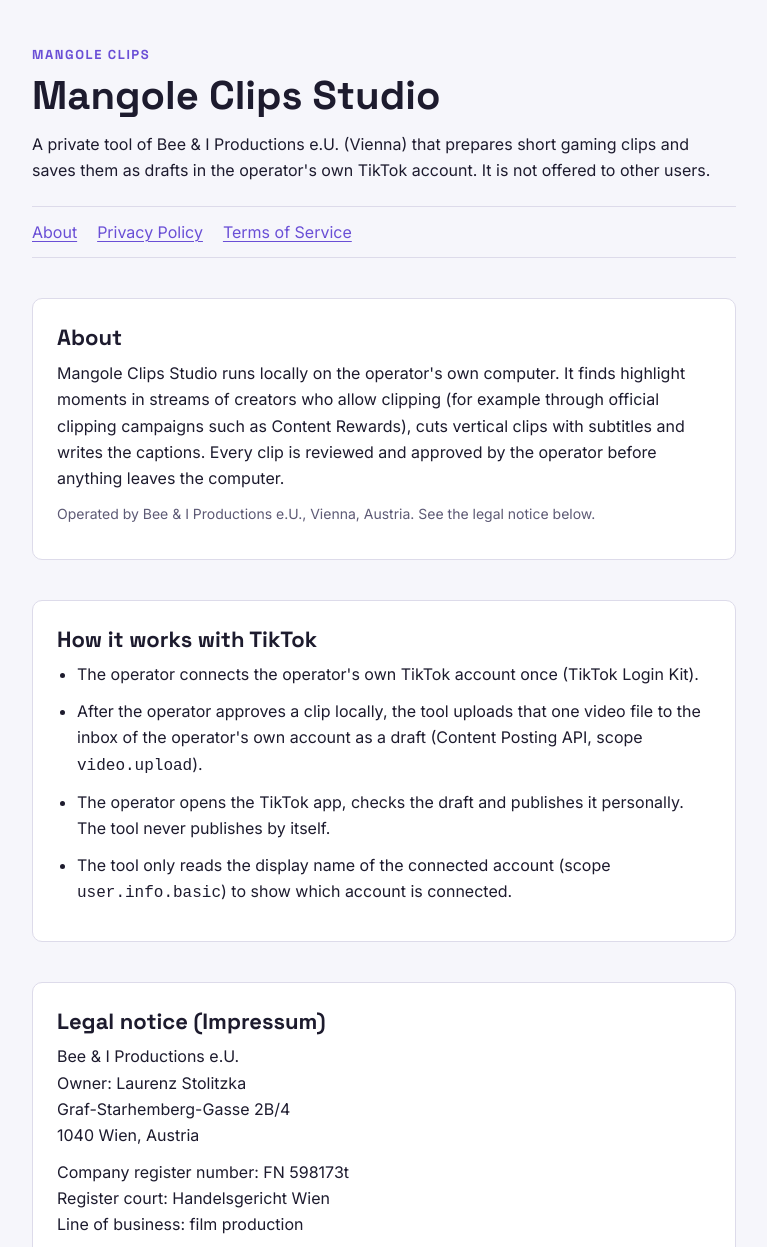
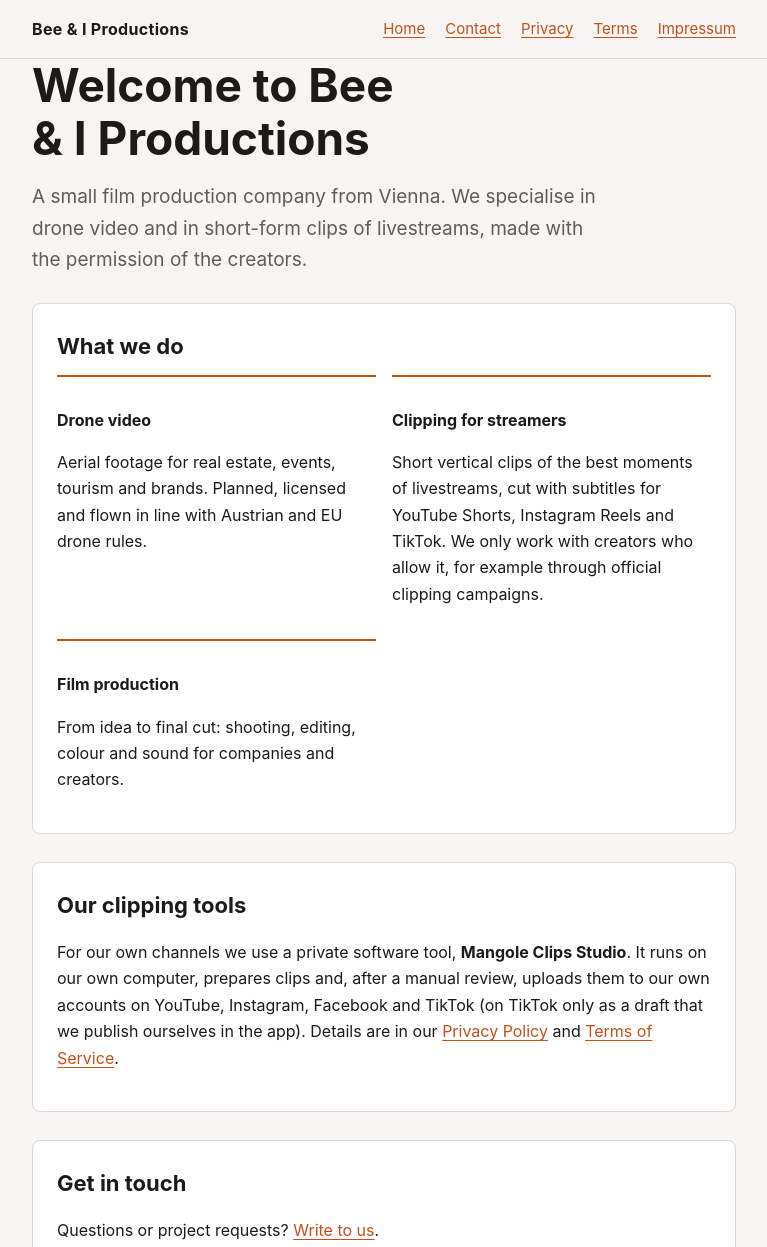
Before and after one commit to laurenzstolitzka/beeandi-seiten, a plain HTML site: page index.html in a window 1280 px wide. Shown: the top 1247 px of the page, without its empty margins (256-1023 px from the left). Drawn offline with Linux system fonts and the light colour scheme.

Commit message:
Add files via upload

```diff
--- a/index.html
+++ b/index.html
@@ -1,54 +1,13 @@
 <!doctype html>
 <html lang="en"><head><meta charset="utf-8"><meta name="viewport" content="width=device-width,initial-scale=1">
-<title>Mangole Clips Studio</title>
-<meta name="robots" content="noindex, nofollow">
-
-<link rel="stylesheet" href="https://fonts.googleapis.com/css2?family=Space+Grotesk:wght@500;700&family=Inter:wght@400;600&display=swap">
-<style>
-/* Layout: eine ruhige Textspalte, Navigation oben, Abschnitte mit Sprungmarken (TikTok-Seite, getrennt von der Google-Seite) */
-:root {
-  --bg: #f6f6fb; --fg: #1d1b2e; --muted: #5d5a75; --line: #dddbea; --accent: #6a4fd6; --card: #ffffff;
-  --display: "Space Grotesk", "Helvetica Neue", Arial, sans-serif;
-  --text: "Inter", -apple-system, "Segoe UI", Arial, sans-serif;
-}
-@media (prefers-color-scheme: dark) { :root:not([data-theme="light"]) { --bg: #14131f; --fg: #ecebf5; --muted: #a9a6c2; --line: #2e2c42; --accent: #a48ff2; --card: #1c1a2b; color-scheme: dark } }
-:root[data-theme="dark"] { --bg: #14131f; --fg: #ecebf5; --muted: #a9a6c2; --line: #2e2c42; --accent: #a48ff2; --card: #1c1a2b; color-scheme: dark }
-body { background: var(--bg); color: var(--fg); font: 16px/1.65 var(--text); }
-.wrap { max-width: 44rem; margin: 0 auto; padding-block: 40px 64px; padding-left: max(16px, env(safe-area-inset-left, 0px)); padding-right: max(16px, env(safe-area-inset-right, 0px)); display: grid; gap: 40px; }
-header { display: grid; gap: 12px; }
-.marke { font: 700 13px/1 var(--display); letter-spacing: .12em; text-transform: uppercase; color: var(--accent); }
-h1 { font: 700 clamp(28px, 6vw, 40px)/1.15 var(--display); margin: 0; text-wrap: balance; }
-h2 { font: 700 22px/1.3 var(--display); margin: 0 0 8px; }
-h3 { font: 600 15px/1.4 var(--text); margin: 18px 0 4px; }
-p, li { margin: 0 0 10px; color: var(--fg); }
-.leise { color: var(--muted); font-size: 14px; }
-nav { display: flex; flex-wrap: wrap; gap: 8px 20px; border-block: 1px solid var(--line); padding-block: 12px; }
-nav a, a { color: var(--accent); text-underline-offset: 3px; }
-a:focus-visible { outline: 2px solid var(--accent); outline-offset: 2px; }
-section { background: var(--card); border: 1px solid var(--line); border-radius: 10px; padding: 24px; scroll-margin-top: 16px; }
-ul { padding-left: 20px; margin: 0 0 10px; }
-</style>
-
-<div class="wrap">
-  <header><span class="marke">Mangole Clips</span><h1>Mangole Clips Studio</h1><p>A private tool of Bee &amp; I Productions e.U. (Vienna) that prepares short gaming clips and saves them as drafts in the operator's own TikTok account. It is not offered to other users.</p><nav aria-label="Pages"><a href="/">About</a><a href="/privacy.html">Privacy Policy</a><a href="/terms.html">Terms of Service</a></nav></header>
-  <section id="about">
-    <h2>About</h2>
-    <p>Mangole Clips Studio runs locally on the operator's own computer. It finds highlight moments in streams of creators who allow clipping (for example through official clipping campaigns such as Content Rewards), cuts vertical clips with subtitles and writes the captions. Every clip is reviewed and approved by the operator before anything leaves the computer.</p>
-    <p class="leise">Operated by Bee &amp; I Productions e.U., Vienna, Austria. See the legal notice below.</p>
-  </section>
-  <section id="how">
-    <h2>How it works with TikTok</h2>
-    <ul>
-      <li>The operator connects the operator's own TikTok account once (TikTok Login Kit).</li>
-      <li>After the operator approves a clip locally, the tool uploads that one video file to the inbox of the operator's own account as a draft (Content Posting API, scope <code>video.upload</code>).</li>
-      <li>The operator opens the TikTok app, checks the draft and publishes it personally. The tool never publishes by itself.</li>
-      <li>The tool only reads the display name of the connected account (scope <code>user.info.basic</code>) to show which account is connected.</li>
-    </ul>
-  </section>
-  <section id="impressum">
-    <h2>Legal notice (Impressum)</h2>
-    <p>Bee &amp; I Productions e.U.<br>Owner: Laurenz Stolitzka<br>Graf-Starhemberg-Gasse 2B/4<br>1040 Wien, Austria</p>
-    <p>Company register number: FN 598173t<br>Register court: Handelsgericht Wien<br>Line of business: film production</p>
-  </section>
-</div>
-</body></html>
+<title>Bee & I Productions</title><meta name="description" content="Bee & I Productions: drone video, streamer clipping and film production from Vienna."><link rel="stylesheet" href="/style.css"></head><body>
+<header class="top"><div class="wrap"><a class="logo" href="/">Bee &amp; I Productions</a><nav aria-label="Main"><a href="/">Home</a><a href="/contact.html">Contact</a><a href="/privacy.html">Privacy</a><a href="/terms.html">Terms</a><a href="/impressum.html">Impressum</a></nav></div></header>
+<main class="wrap">
+<div><h1>Welcome to Bee &amp; I Productions</h1><p class="lead">A small film production company from Vienna. We specialise in drone video and in short-form clips of livestreams, made with the permission of the creators.</p></div>
+<section><h2>What we do</h2><div class="grid">
+<div><h3>Drone video</h3><p>Aerial footage for real estate, events, tourism and brands. Planned, licensed and flown in line with Austrian and EU drone rules.</p></div>
+<div><h3>Clipping for streamers</h3><p>Short vertical clips of the best moments of livestreams, cut with subtitles for YouTube Shorts, Instagram Reels and TikTok. We only work with creators who allow it, for example through official clipping campaigns.</p></div>
+<div><h3>Film production</h3><p>From idea to final cut: shooting, editing, colour and sound for companies and creators.</p></div></div></section>
+<section><h2>Our clipping tools</h2><p>For our own channels we use a private software tool, <strong>Mangole Clips Studio</strong>. It runs on our own computer, prepares clips and, after a manual review, uploads them to our own accounts on YouTube, Instagram, Facebook and TikTok (on TikTok only as a draft that we publish ourselves in the app). Details are in our <a href="/privacy.html">Privacy Policy</a> and <a href="/terms.html">Terms of Service</a>.</p></section>
+<section><h2>Get in touch</h2><p>Questions or project requests? <a href="/contact.html">Write to us</a>.</p></section></main>
+<footer><div class="wrap"><span>&copy; 2026 Bee &amp; I Productions e.U., Vienna, Austria</span><a href="/impressum.html">Impressum</a><a href="/privacy.html">Privacy Policy</a><a href="/terms.html">Terms of Service</a><a href="/contact.html">Contact</a></div></footer></body></html>
--- /dev/null
+++ b/style.css
@@ -0,0 +1,15 @@
+:root{--bg:#f7f6f2;--fg:#1c1b19;--muted:#5f5d57;--line:#dcd9d0;--accent:#c4501b;--card:#fff}
+@media (prefers-color-scheme:dark){:root{--bg:#161513;--fg:#efede6;--muted:#a8a59b;--line:#2d2b27;--accent:#ee8a55;--card:#1f1d1a}}
+*{box-sizing:border-box}body{margin:0;background:var(--bg);color:var(--fg);font:16px/1.65 -apple-system,BlinkMacSystemFont,"Segoe UI",Helvetica,Arial,sans-serif}
+a{color:var(--accent);text-underline-offset:3px}a:focus-visible,button:focus-visible,input:focus-visible,textarea:focus-visible{outline:2px solid var(--accent);outline-offset:2px}
+.wrap{max-width:46rem;margin:0 auto;padding:0 max(16px,env(safe-area-inset-left))}
+header.top{border-bottom:1px solid var(--line)}header.top .wrap{display:flex;flex-wrap:wrap;gap:8px 24px;align-items:center;justify-content:space-between;padding-block:16px}
+.logo{font-weight:700;letter-spacing:.02em;text-decoration:none;color:var(--fg)}nav{display:flex;flex-wrap:wrap;gap:6px 20px;font-size:15px}
+h1{font-size:clamp(30px,6vw,46px);line-height:1.15;margin:0 0 16px;text-wrap:balance}h2{font-size:22px;margin:0 0 10px}h3{font-size:16px;margin:20px 0 4px}
+main{padding-block:48px 64px;display:grid;gap:28px}section{background:var(--card);border:1px solid var(--line);border-radius:8px;padding:24px}
+.lead{font-size:19px;color:var(--muted);max-width:36rem;margin:0}.grid{display:grid;grid-template-columns:repeat(auto-fit,minmax(15rem,1fr));gap:16px}
+.grid>div{border-top:2px solid var(--accent);padding-top:10px}.leise{color:var(--muted);font-size:14px}
+label{display:block;font-weight:600;margin:14px 0 4px}input,textarea{width:100%;font:inherit;color:var(--fg);background:var(--bg);border:1px solid var(--line);border-radius:6px;padding:10px}
+button{font:inherit;font-weight:600;background:var(--accent);color:#fff;border:0;border-radius:6px;padding:10px 18px;margin-top:16px;cursor:pointer}
+.ok{display:none;margin-top:14px;padding:12px;border:1px solid var(--accent);border-radius:6px}footer{border-top:1px solid var(--line);padding-block:24px;font-size:14px;color:var(--muted)}footer .wrap{display:flex;flex-wrap:wrap;gap:8px 20px}
+ul{padding-left:20px}li{margin-bottom:6px}
```
Also changed, not shown: contact.html (added, +10 -0 lines), impressum.html (added, +13 -0 lines), privacy.html (+18 -56 lines), terms.html (+10 -47 lines).
